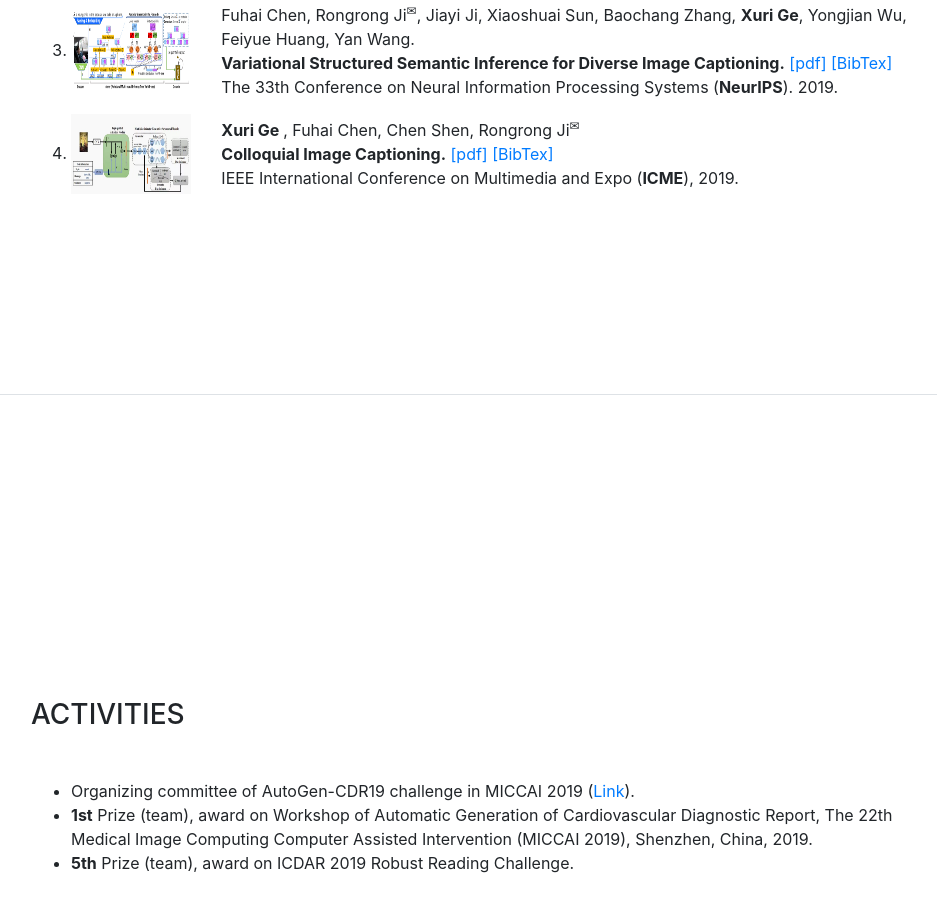
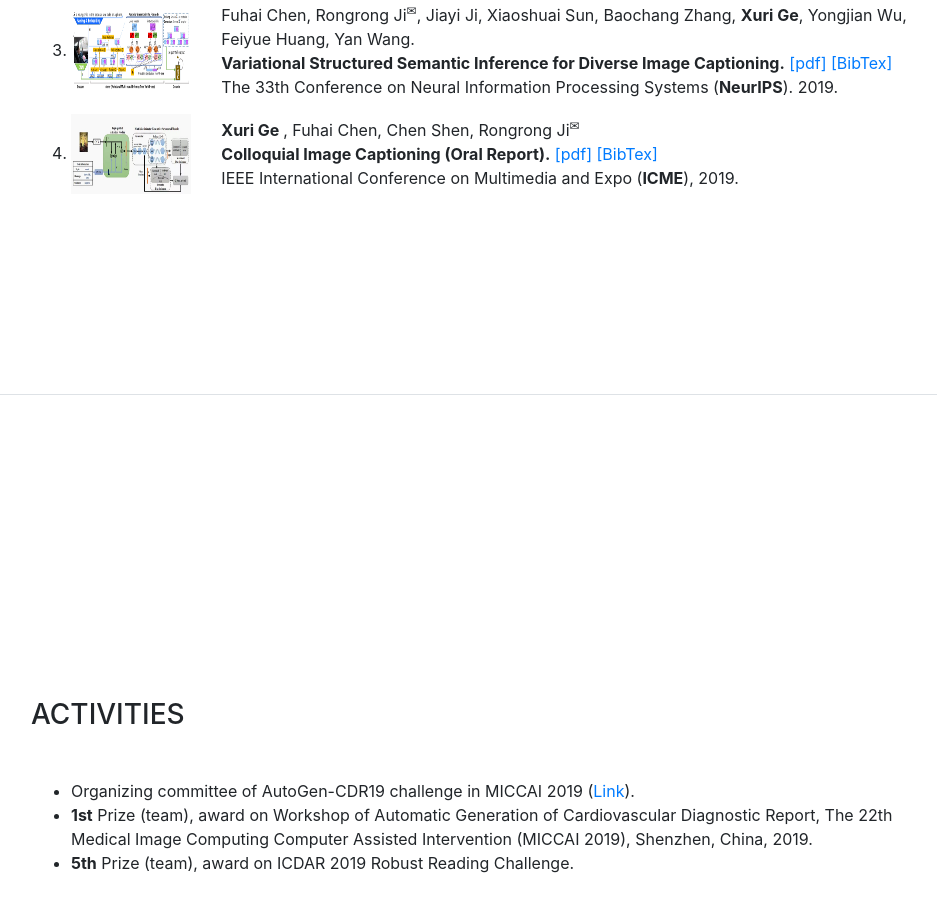
Before and after one commit to gedaye11/gedaye11.github.io, a website with bundled scripts: page index.html in a window 1280 px wide. Shown: the part 1205-2117 px from the top of the page, without its empty margins (289-1226 px from the left). Built offline with nearby package versions, Linux system fonts and the light colour scheme; some icons are missing; a web font is replaced by a local one.

Commit message:
Homepage

```diff
--- a/index.html
+++ b/index.html
@@ -153,7 +153,7 @@
               </div>
               <div class="product-cell-text col-lg-10 col-md-9 col-sm-12 col-xs-12">
                 <b>Xuri Ge </b>, Fuhai Chen, Chen Shen, Rongrong Ji<sup>✉</sup><br>
-                <b>Colloquial Image Captioning.</b>
+                <b>Colloquial Image Captioning (Oral Report).</b>
                   <a href="https://ieeexplore.ieee.org/abstract/document/8785034" target="_blank">[pdf]</a>
                   <a href="https://scholar.googleusercontent.com/scholar.bib?q=info:Ar-S88ImqegJ:scholar.google.com/&output=citation&scisdr=CgVaMvXdEOXEwSsMFDI:AAGBfm0AAAAAX9cJDDL_16khOSbCRpqae8JvX2S-t8WA&scisig=AAGBfm0AAAAAX9cJDDJVK3b9snwrawNaMGsuTf-3g3U4&scisf=4&ct=citation&cd=-1&hl=zh-CN" target="_blank">[BibTex]</a>
 		  <br> IEEE International Conference on Multimedia and Expo (<b>ICME</b>), 2019.
```
